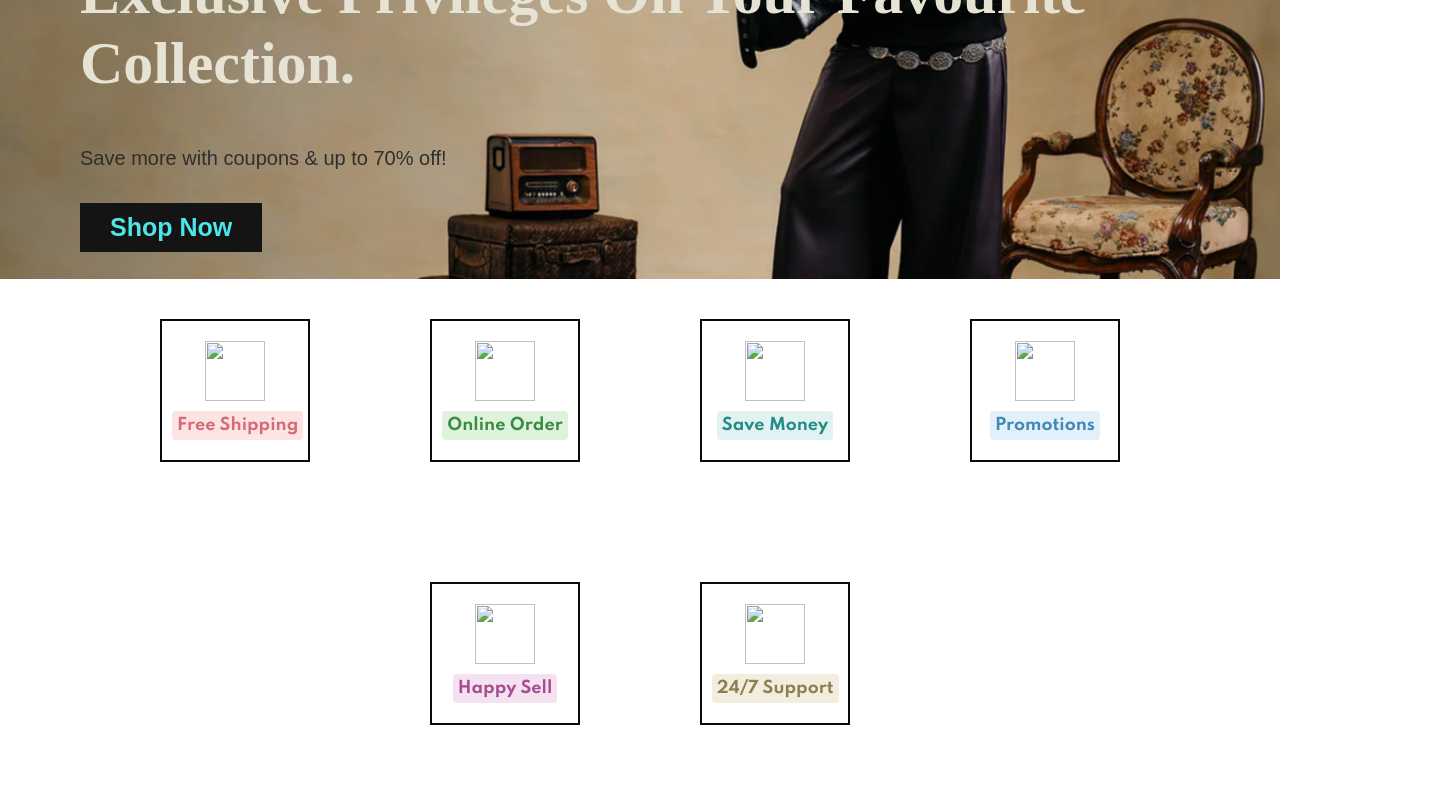
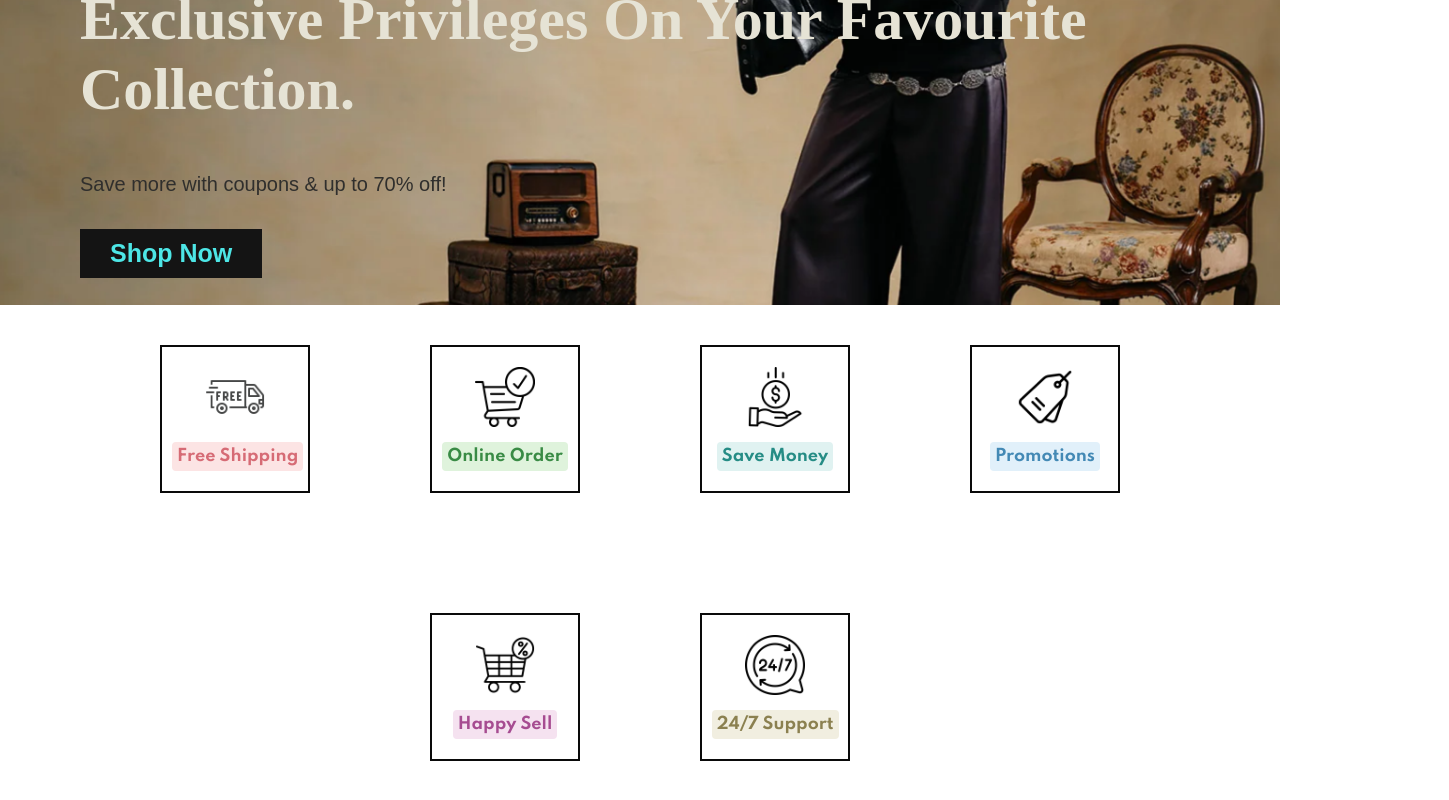
Before and after one commit to alexchhetri7506-rgb/Thrifty, a plain HTML site: page index.html in a window 1280 px wide. Shown: the part 524-1324 px from the top of the page, 1449 px wide, since content can reach past the window. Before the commit the page ends 1289 px from the top, so only its background shows below. Drawn offline with Linux system fonts and the light colour scheme; files whose address does not match are found by name.

Commit message:
Add files via upload

```diff
--- a/index.html
+++ b/index.html
@@ -2,9 +2,8 @@
 <html lang="en">
 
 <head>
-    <meta charset="UTF-8">
-    <meta http-equiv="X-UA-Compatible" content="IE=edge">
-    <meta name="viewport" content="width=device-width, initial-scale=1.0">
+    <meta name="viewport"
+    content="width=device-width, initial-scale=1.0">
     <title>My Project</title>
     <link rel="stylesheet" href="https://pro.fontawesome.com/releases/v5.10.0/css/all.css" />
 
@@ -14,7 +13,7 @@
 <body>
 
     <section id="header">
-        <a href="#"><img src="img/logo.png" class="logo" alt="Website logo"></a>
+        <a href="#"><img src="logo.png" class="logo" alt="Website logo"></a>
 
         <div>
             <ul id="navbar">
@@ -44,27 +43,27 @@
 
     <section id="feature" class="section-p1">
             <div class="fe-box">
-                <img src="img/features/f1.png" alt="">
+                <img src="f1.png" alt="">
                 <h6>Free Shipping</h6>
             </div>
             <div class="fe-box">
-                <img src="img/features/f2.png" alt="">
+                <img src="f2.png" alt="">
                 <h6>Online Order</h6>
             </div>
             <div class="fe-box">
-                <img src="img/features/f3.png" alt="">
+                <img src="f3.png" alt="">
                 <h6>Save Money</h6>
             </div>
             <div class="fe-box">
-                <img src="img/features/f4.png" alt="">
+                <img src="f4.png" alt="">
                 <h6>Promotions</h6>
             </div>
             <div class="fe-box">
-                <img src="img/features/f5.png" alt="">
+                <img src="f5.png" alt="">
                 <h6>Happy Sell</h6>
             </div>
             <div class="fe-box">
-                <img src="img/features/f6.png" alt="">
+                <img src="f6.png" alt="">
                 <h6>24/7 Support</h6>
             </div>
     </section>
```
